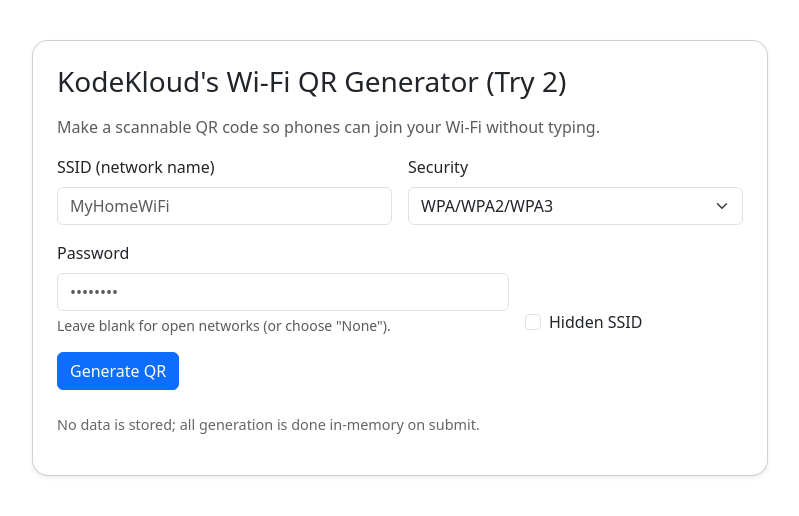
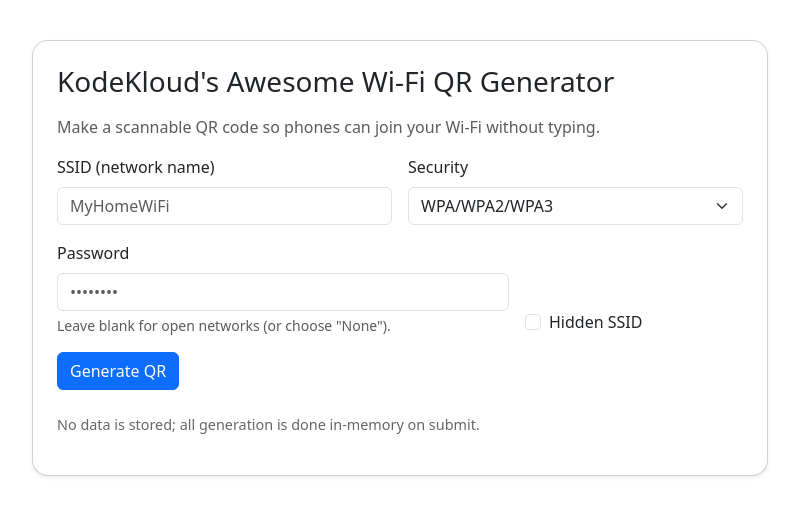
Before and after one commit to JeremyMorgan/WIFI-QR-Code-Generator, a Flask app: page / in a window 1280 px wide. Shown: the top 516 px of the page, without its empty margins (240-1039 px from the left). Run offline with Flask 3, Linux system fonts and the light colour scheme.

Commit message:
Changing title

```diff
--- a/templates/index.html
+++ b/templates/index.html
@@ -18,7 +18,7 @@
         <div class="col-lg-8">
           <div class="card shadow-sm">
             <div class="card-body p-4">
-              <h1 class="h3 mb-3">KodeKloud's Wi‑Fi QR Generator (Try 2)</h1>
+              <h1 class="h3 mb-3">KodeKloud's Awesome Wi‑Fi QR Generator</h1>
               <p class="text-muted">Make a scannable QR code so phones can join your Wi‑Fi without typing.</p>
               <form method="post" class="row g-3">
                 <div class="col-md-6">
```
